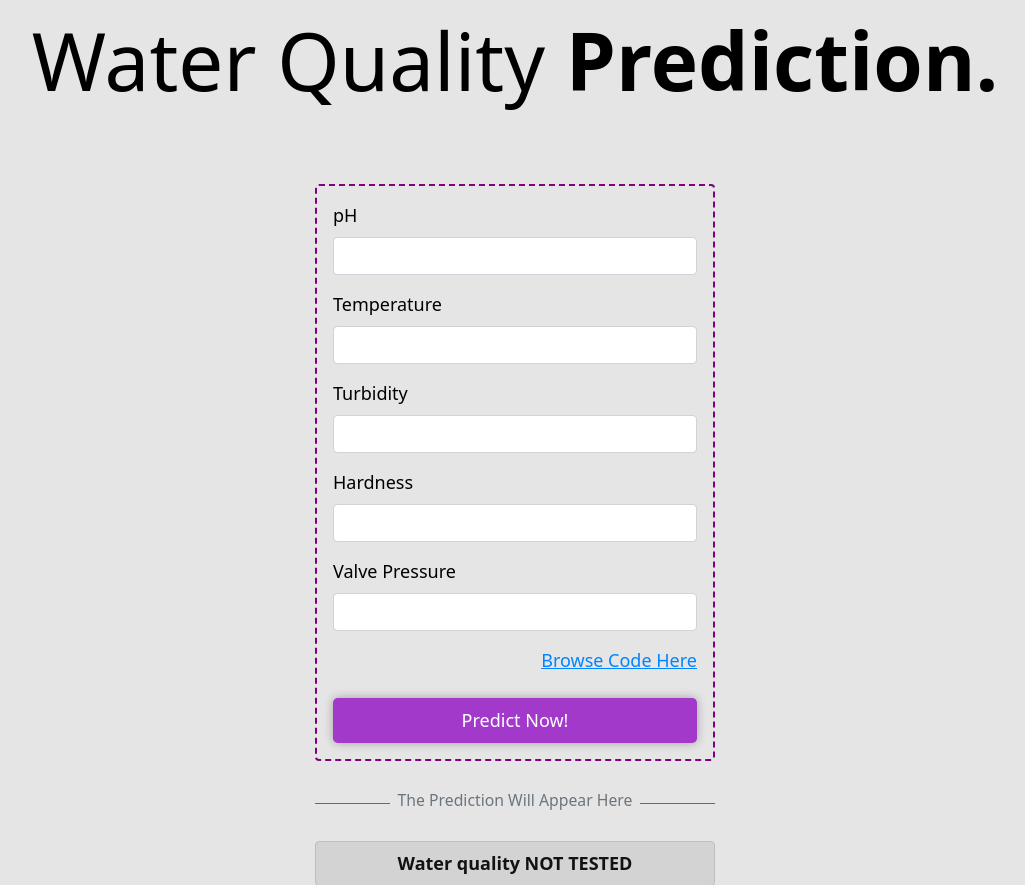
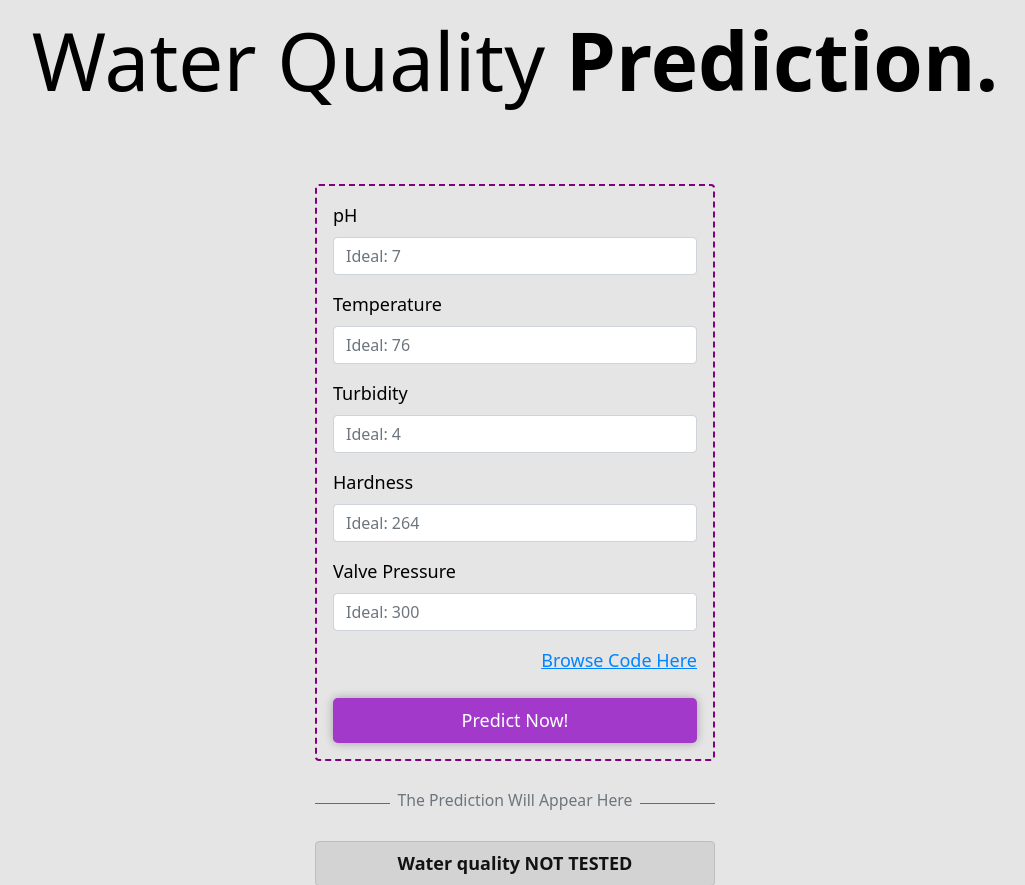
Before and after one commit to P0intMaN/water_ml_api, a Flask app: page / in a window 1280 px wide. Shown: the top 885 px of the page, without its empty margins (125-1150 px from the left). Run offline with Flask 2, Linux system fonts and the light colour scheme; parts of the project's set-up code (start-up, migrations or seed data) failed here and were passed over; some libraries are stand-ins or nearby versions.

Commit message:
add placeholders

```diff
--- a/waterquality/app/templates/home.html
+++ b/waterquality/app/templates/home.html
@@ -28,7 +28,7 @@
                             <label class="form-label" for="ph">pH</label>
 
 
-                                    <input class="form-control" id="ph" name="ph" required="" type="text" value="">
+                                    <input class="form-control" id="ph" name="ph" required="" type="text" value="" placeholder="Ideal: 7">
 
 
                         </div>
@@ -37,7 +37,7 @@
                             <label class="form-label" for="temp">Temperature</label>
 
 
-                                    <input class="form-control" id="temp" name="temp" required="" type="text" value="">
+                                    <input class="form-control" id="temp" name="temp" required="" type="text" value="" placeholder="Ideal: 76">
 
                         </div>
 
@@ -45,7 +45,7 @@
                             <label class="form-label" for="turbidity">Turbidity</label>
 
 
-                                    <input class="form-control" id="turbidity" name="turbidity" required="" type="text" value="">
+                                    <input class="form-control" id="turbidity" name="turbidity" required="" type="text" value="" placeholder="Ideal: 4">
 
                         </div>
 
@@ -53,7 +53,7 @@
                             <label class="form-label" for="hardness">Hardness</label>
 
 
-                                    <input class="form-control" id="hardness" name="hardness" required="" type="text" value="">
+                                    <input class="form-control" id="hardness" name="hardness" required="" type="text" value="" placeholder="Ideal: 264">
 
                         </div>
 
@@ -61,7 +61,7 @@
                             <label class="form-label" for="hardness">Valve Pressure</label>
 
 
-                                    <input class="form-control" id="valvepressure" name="valvepressure" required="" type="text" value="">
+                                    <input class="form-control" id="valvepressure" name="valvepressure" required="" type="text" value="" placeholder="Ideal: 300">
 
                         </div>
 
--- a/waterquality/run.py
+++ b/waterquality/run.py
@@ -1,3 +1,3 @@
 from app import flask_app
 
-# flask_app.run(debug=True)
+flask_app.run(debug=True)
```
